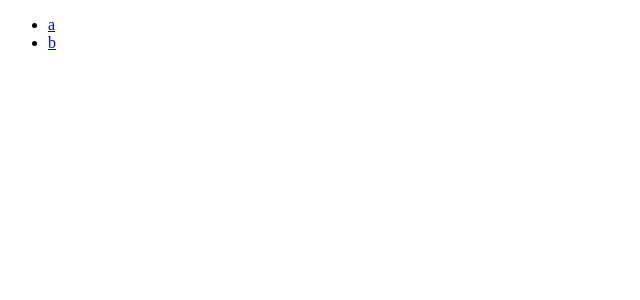
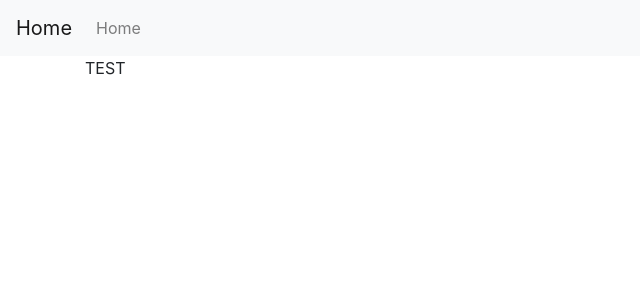
Before and after one commit to mohammed-io/simple-ui-for-non-simple-database, a Next.js app: page / in a window 1280 px wide. Shown: the top 300 px of the page, without its empty margins (0-640 px from the left). Built offline with nearby package versions, Linux system fonts and the light colour scheme.

Commit message:
Added bootstrap and css support

```diff
--- /dev/null
+++ b/layouts/layout.tsx
@@ -0,0 +1,50 @@
+import React, { Component } from "react";
+import {
+  Collapse,
+  Navbar,
+  NavbarToggler,
+  NavbarBrand,
+  Nav,
+  NavItem,
+  NavLink,
+  Container,
+} from "reactstrap";
+
+import Link from "next/link";
+
+import "bootstrap/dist/css/bootstrap.css";
+
+export default class Layout extends Component {
+  state = {
+    openNavbar: false
+  };
+
+  toggleNavbar = () => {
+    this.setState({
+      openNavbar: !this.state.openNavbar
+    });
+  };
+
+  render() {
+    return (
+      <>
+        <Navbar color="light" light expand="md">
+          <NavbarBrand href="/">Home</NavbarBrand>
+          <NavbarToggler onClick={this.toggleNavbar} />
+          <Collapse isOpen={this.state.openNavbar} navbar>
+            <Nav navbar>
+              <NavItem>
+                <Link href="/">
+                  <NavLink href="/">Home</NavLink>
+                </Link>
+              </NavItem>
+            </Nav>
+          </Collapse>
+        </Navbar>
+        <Container>
+          {this.props.children}
+        </Container>
+      </>
+    );
+  }
+}
--- a/next.config.js
+++ b/next.config.js
@@ -1,2 +1,8 @@
+const withPlugins = require('next-compose-plugins');
 const withTypescript = require('@zeit/next-typescript')
-module.exports = withTypescript()
+const withCSS = require('@zeit/next-css')
+
+module.exports = withPlugins([
+  withTypescript,
+  withCSS
+])
--- a/package.json
+++ b/package.json
@@ -6,6 +6,7 @@
   },
   "dependencies": {
     "@babel/core": "^7.1.2",
+    "@zeit/next-css": "^1.0.1",
     "@zeit/next-typescript": "1.1.1",
     "axios": "^0.18.0",
     "babel-loader": "^8.0.4",
@@ -15,6 +16,7 @@
     "express-fileupload": "^1.0.0",
     "mysql": "^2.16.0",
     "next": "^7.0.2",
+    "next-compose-plugins": "^2.1.1",
     "react": "^16.6.3",
     "react-dom": "^16.6.3",
     "reactstrap": "^6.5.0",
@@ -26,6 +28,7 @@
     "@types/express": "^4.16.0",
     "@types/next": "^7.0.1",
     "@types/react": "^16.4.16",
+    "@types/reactstrap": "^6.4.2",
     "nodemon": "^1.18.4",
     "ts-node": "^7.0.1"
   }
--- /dev/null
+++ b/pages/_document.tsx
@@ -0,0 +1,22 @@
+import Document, { Head, Main, NextScript } from "next/document";
+
+export default class App extends Document {
+  render() {
+    return (
+      <html>
+        <Head>
+          <meta
+            key="viewport"
+            name="viewport"
+            content="width=device-width, initial-scale=1.0"
+          />
+          <meta key="httpEquiv" httpEquiv="X-UA-Compatible" content="ie=edge" />
+        </Head>
+        <body>
+          <Main />
+          <NextScript />
+        </body>
+      </html>
+    );
+  }
+}
--- a/pages/index.tsx
+++ b/pages/index.tsx
@@ -1,9 +1,17 @@
-import React from 'react'
-import Link from 'next/link'
+import React, { Component } from "react";
+import Link from "next/link";
+import Layout from "../layouts/layout";
 
-export default () => (
-  <ul>
-    <li><Link href='/a' as='/a'><a>a</a></Link></li>
-    <li><Link href='/b' as='/b'><a>b</a></Link></li>
-  </ul>
-)
+export default class Index extends Component {
+  render() {
+    return (
+    <Layout>
+      <div className="row">
+        <div className="col-md-12">
+          TEST
+        </div>
+      </div>
+    </Layout>
+    );
+  }
+}
```
Also changed, not shown: 1 other file (tests, documents, lock files or other folders).
